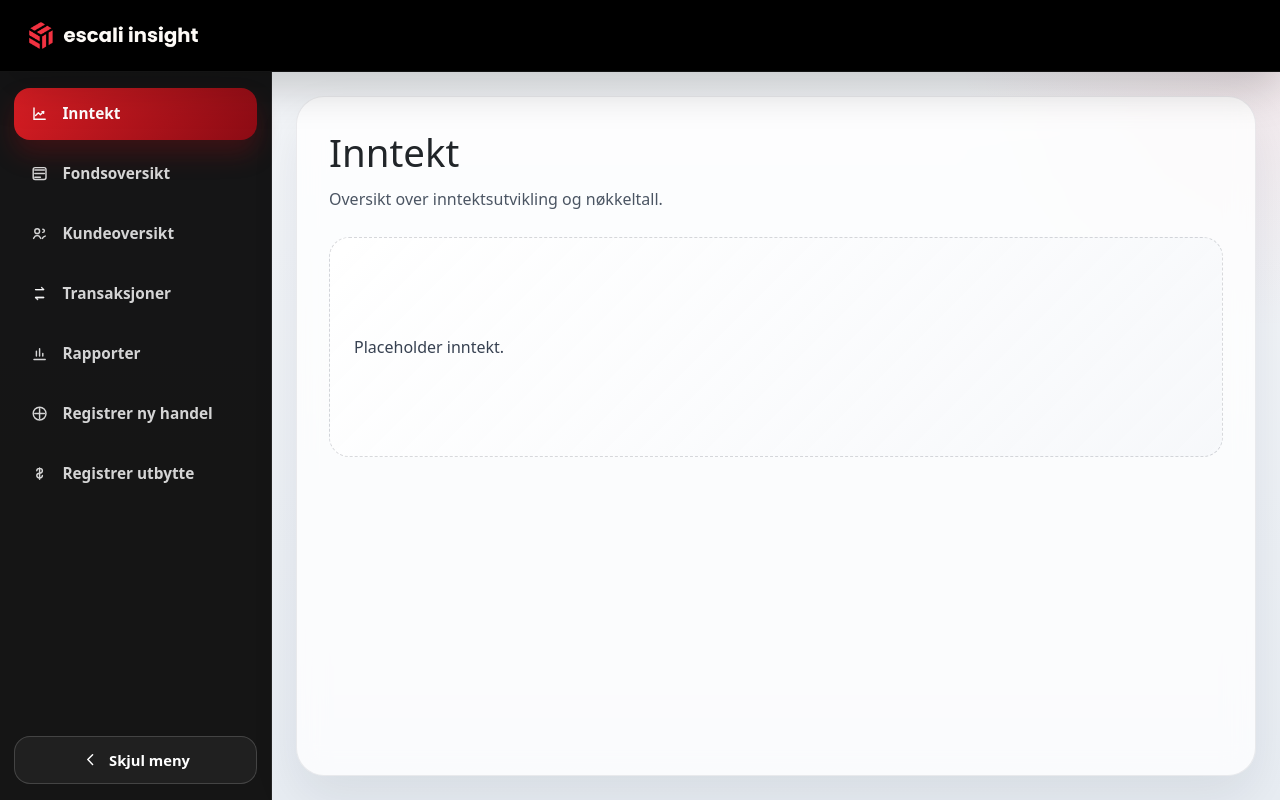
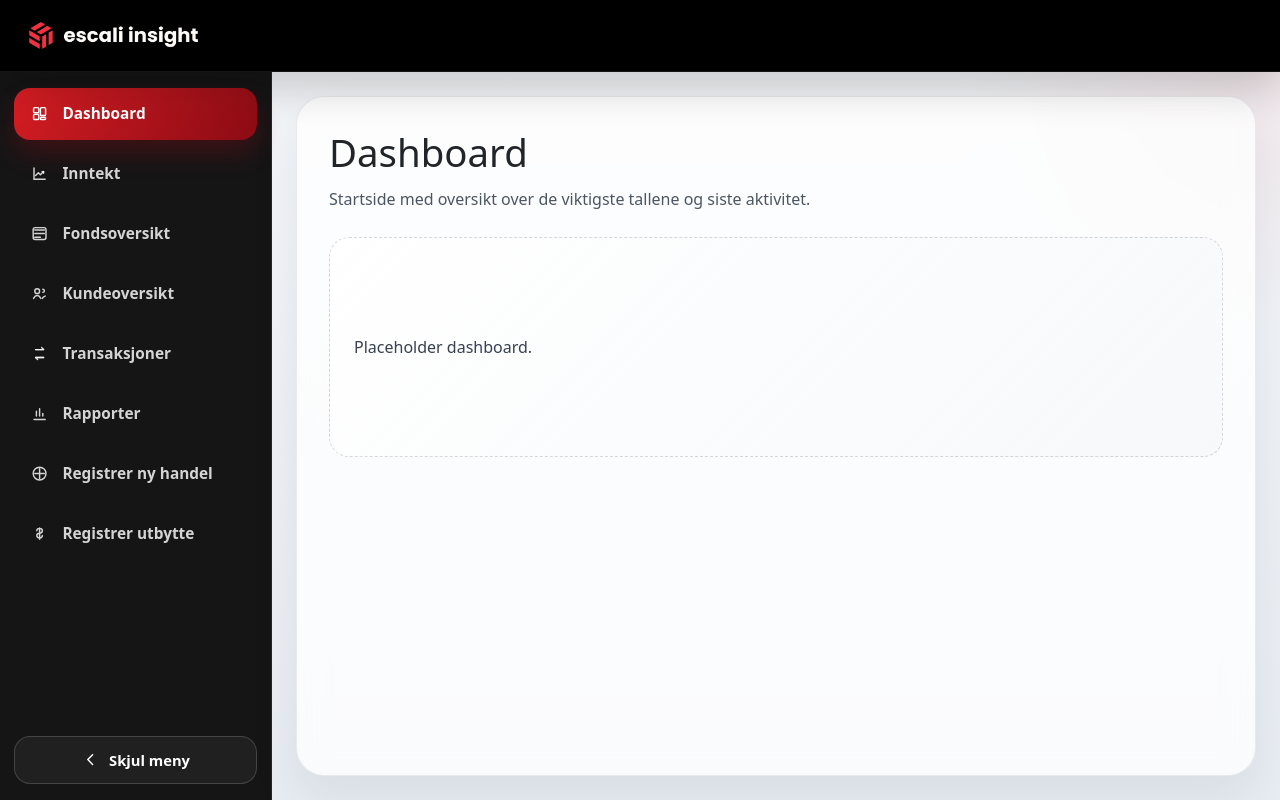
Before and after one commit to stacc-uib/stacc-app, a React (Vite) app in the folder client/: page / in a window 1280 px wide. Built offline with nearby package versions, Linux system fonts and the light colour scheme.

Commit message:
added dashboard/ landing page

```diff
--- a/client/src/components/layout/AppLayout.tsx
+++ b/client/src/components/layout/AppLayout.tsx
@@ -32,6 +32,53 @@ function ChevronRightIcon() {
         stroke="currentColor"
         strokeLinecap="round"
         strokeLinejoin="round"
+        strokeWidth="1.8"
+      />
+    </svg>
+  );
+}
+
+function DashboardIcon() {
+  return (
+    <svg viewBox="0 0 24 24" aria-hidden="true" className="app-icon">
+      <rect
+        x="4.5"
+        y="4.5"
+        width="6.5"
+        height="6.5"
+        rx="1.4"
+        fill="none"
+        stroke="currentColor"
+        strokeWidth="1.8"
+      />
+      <rect
+        x="13"
+        y="4.5"
+        width="6.5"
+        height="10"
+        rx="1.4"
+        fill="none"
+        stroke="currentColor"
+        strokeWidth="1.8"
+      />
+      <rect
+        x="4.5"
+        y="13"
+        width="6.5"
+        height="6.5"
+        rx="1.4"
+        fill="none"
+        stroke="currentColor"
+        strokeWidth="1.8"
+      />
+      <rect
+        x="13"
+        y="16.5"
+        width="6.5"
+        height="3"
+        rx="1.4"
+        fill="none"
+        stroke="currentColor"
         strokeWidth="1.8"
       />
     </svg>
@@ -210,6 +257,12 @@ function DividendIcon() {
 
 const navItems: NavItem[] = [
   {
+    id: 'dashboard',
+    label: 'Dashboard',
+    description: 'Startside med oversikt over de viktigste tallene og siste aktivitet.',
+    icon: <DashboardIcon />,
+  },
+  {
     id: 'inntekt',
     label: 'Inntekt',
     description: 'Oversikt over inntektsutvikling og nøkkeltall.',
```
